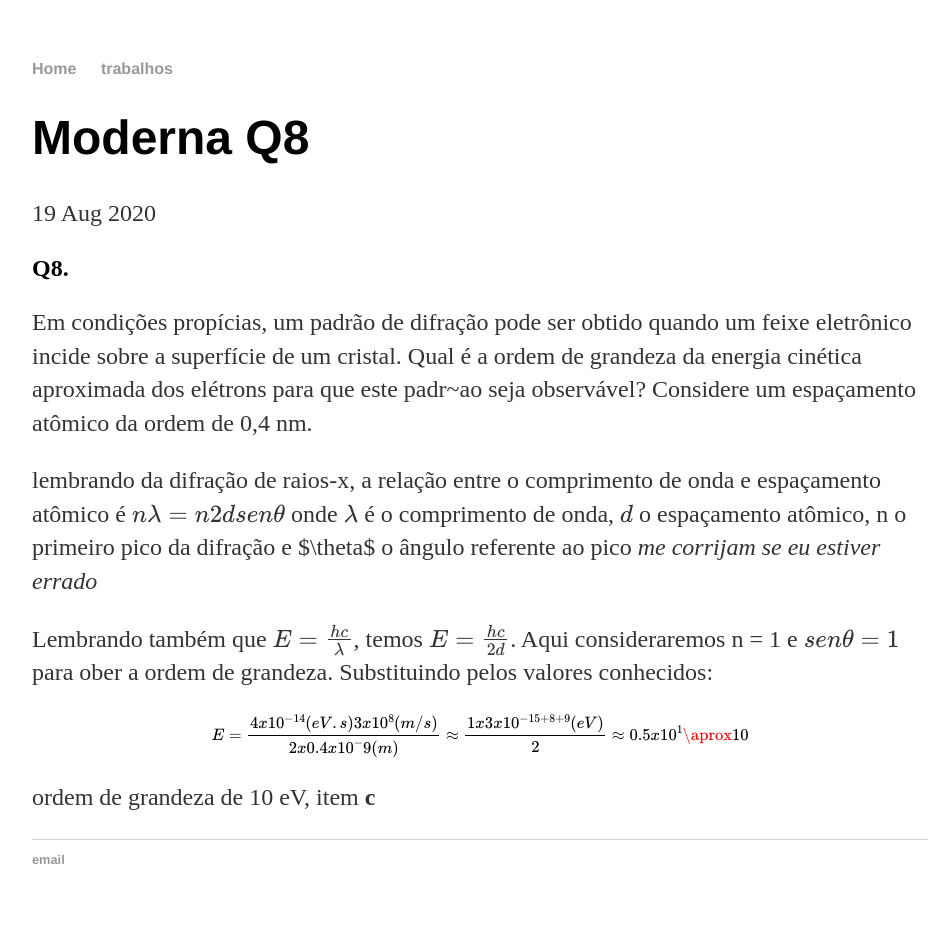
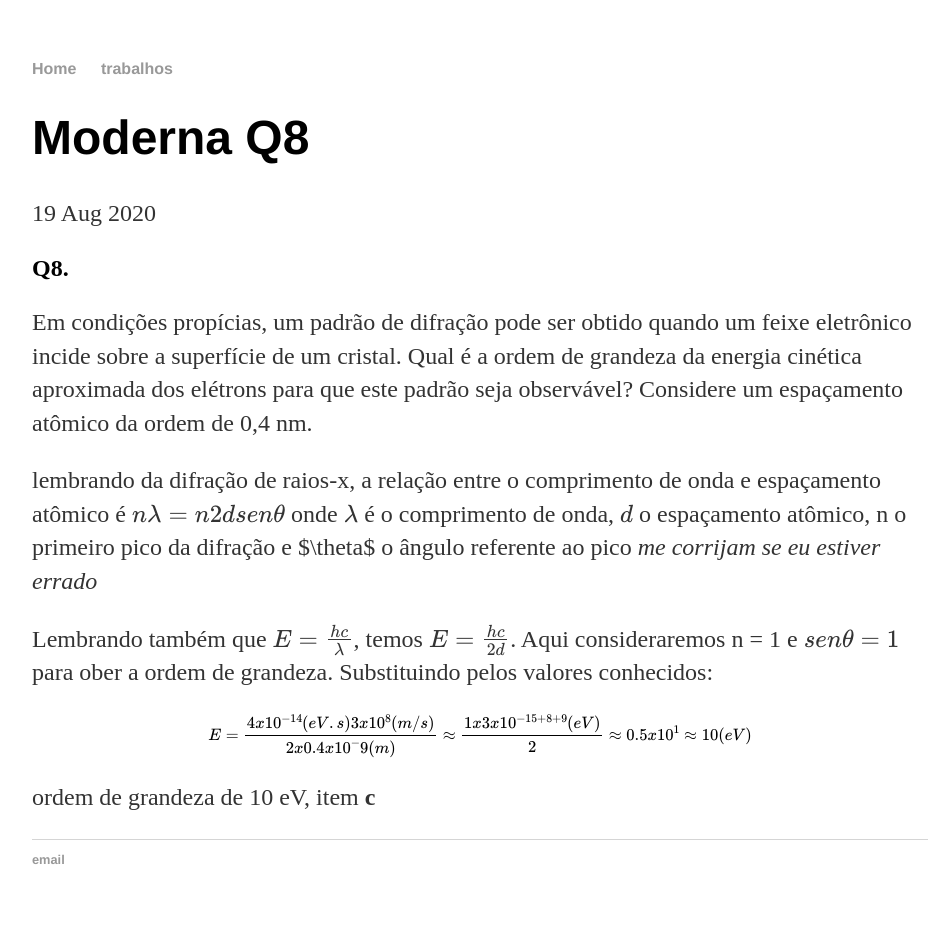
Before and after one commit to jaspior/jaspior.github.io, a Jekyll site: the page built from _posts/2020-08-19-moderna_q8.md, in a window 1280 px wide. Shown: the whole page, without its empty margins (160-1106 px from the left). Built offline with Jekyll 4.4.1, drawn with Linux system fonts in a browser that asks for light colours; formulas are drawn with MathJax 3.

Commit message:
Update 2020-08-19-moderna_q8.md

```diff
--- a/_posts/2020-08-19-moderna_q8.md
+++ b/_posts/2020-08-19-moderna_q8.md
@@ -6,7 +6,7 @@ date: 2020-08-19
 
 ## Q8.
 
-Em condições propícias, um padrão de difração pode ser obtido quando um feixe eletrônico incide sobre a superfície de um cristal. Qual é a ordem de grandeza da energia cinética aproximada dos elétrons para que este padr~ao seja observável? Considere um espaçamento atômico da ordem de 0,4 nm.
+Em condições propícias, um padrão de difração pode ser obtido quando um feixe eletrônico incide sobre a superfície de um cristal. Qual é a ordem de grandeza da energia cinética aproximada dos elétrons para que este padrão seja observável? Considere um espaçamento atômico da ordem de 0,4 nm.
 
 lembrando da difração de raios-x, a relação entre o comprimento de onda e espaçamento atômico é $$n\lambda = n2dsen\theta   $$ onde $$\lambda$$ é o comprimento de onda, $$ d $$ o espaçamento atômico, n o primeiro pico da difração e $\theta$ o ângulo referente ao pico
 *me corrijam se eu estiver errado*
@@ -15,7 +15,7 @@ Lembrando também que $$E = \frac{hc}{\lambda} $$, temos $$E = \frac{hc}{2d} $$.
 
 $$
 
-E = \frac{4x10^{-14}(eV.s)3x10^{8}(m/s)}{2x0.4x10^-9(m)} \approx \frac{1x3x10^{-15+8+9}(eV)}{2} \approx 0.5x10^1 \aprox 10
+E = \frac{4x10^{-14}(eV.s)3x10^{8}(m/s)}{2x0.4x10^-9(m)} \approx \frac{1x3x10^{-15+8+9}(eV)}{2} \approx 0.5x10^1 \approx 10(eV)
 
 $$
 
```
